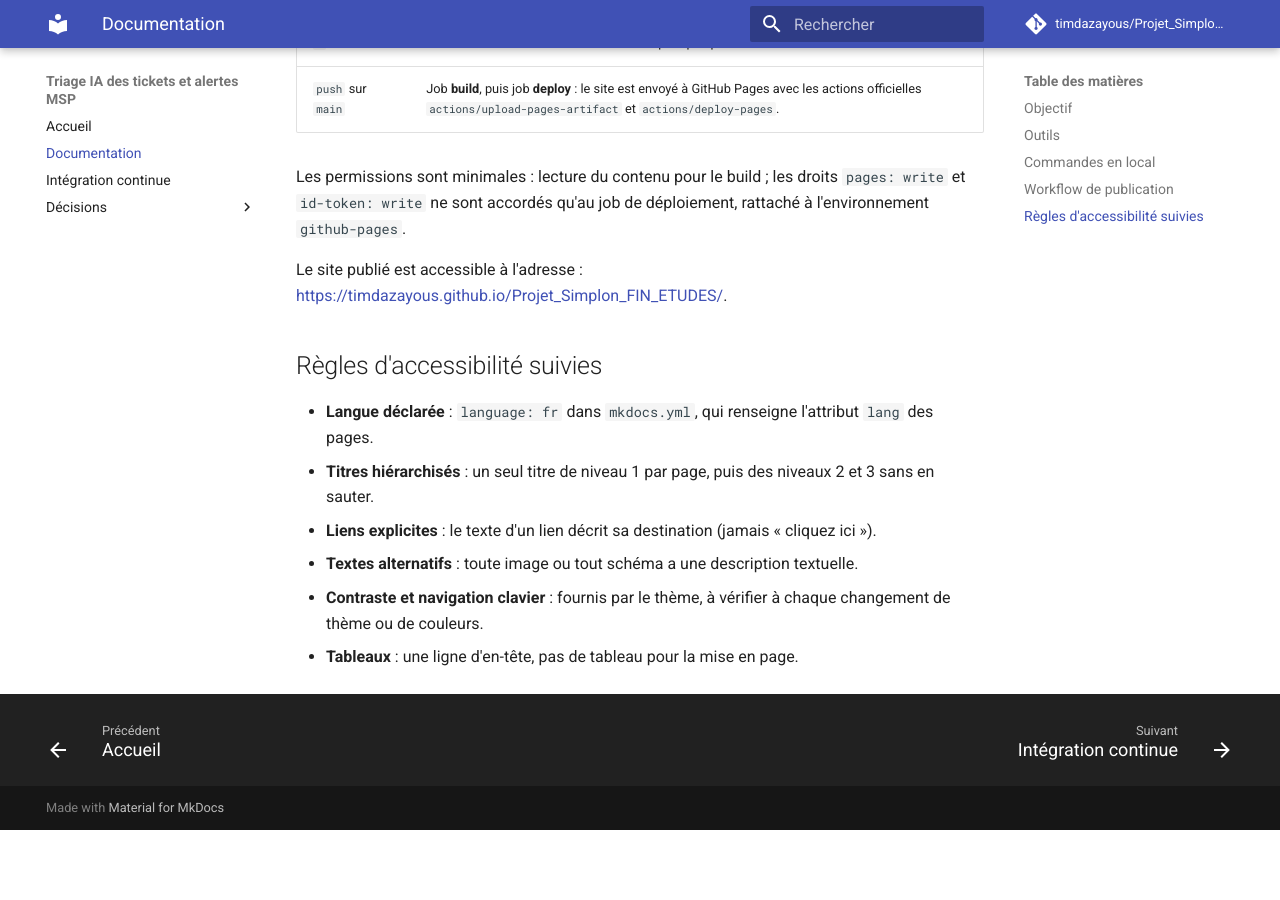
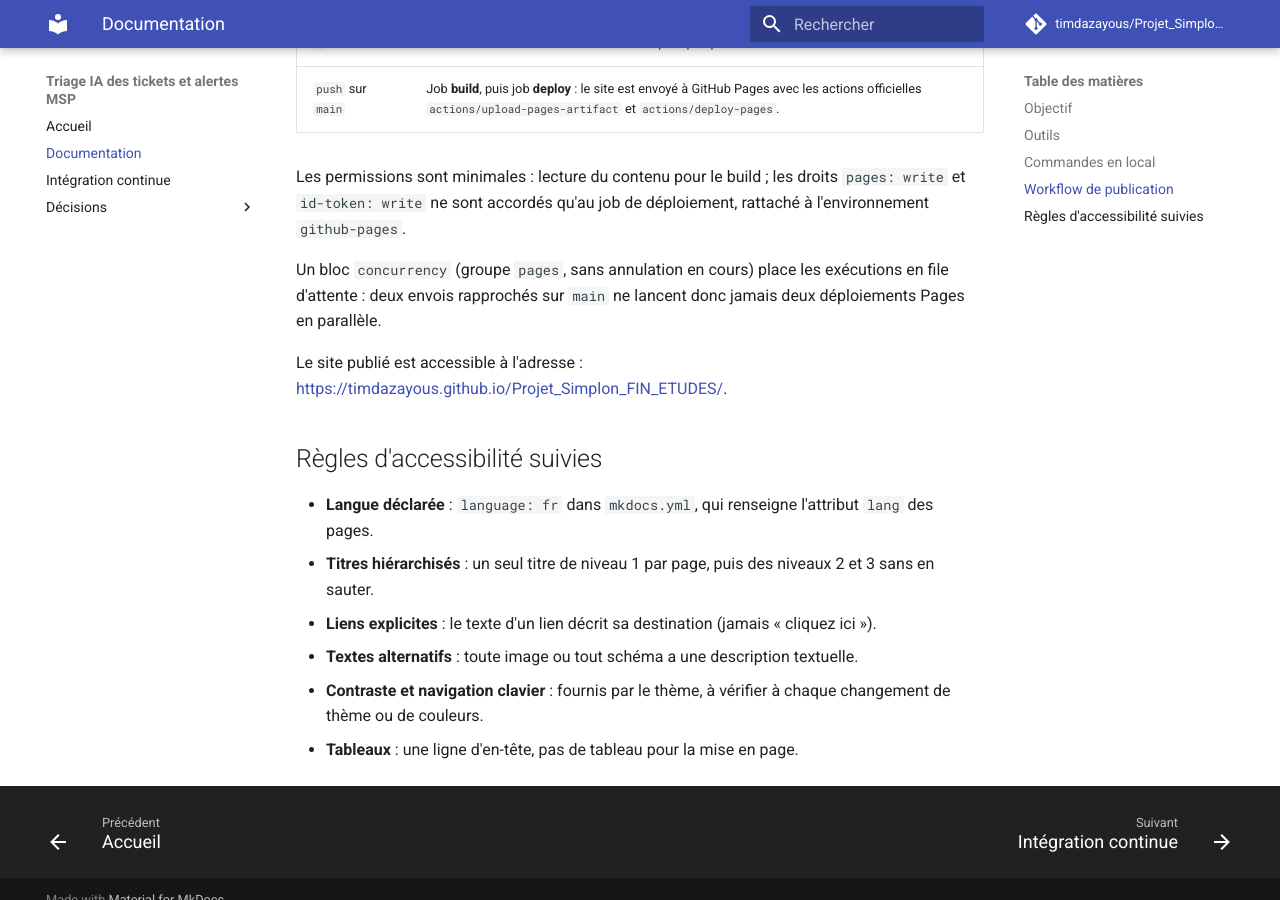
Before and after one commit to timdazayous/Projet_Simplon_FIN_ETUDES, an MkDocs documentation site: the page built from docs/documentation.md, in a window 1280 px wide and 900 px high, scrolled down 1216 px. Built offline with MkDocs 1.6.1 and Material for MkDocs 9.7.7, drawn with Linux system fonts in a browser that asks for light colours; comment, search, counter and statistics services are not loaded; before the commit the page ends 2046 px from its top, so only the background shows below that.

Commit message:
Évite les déploiements Pages concurrents
Co-Authored-By: Claude Sonnet 5.5 <noreply@anthropic.com>

```diff
--- a/docs/documentation.md
+++ b/docs/documentation.md
@@ -33,6 +33,8 @@ Le fichier `.github/workflows/docs.yml` définit deux jobs.
 
 Les permissions sont minimales : lecture du contenu pour le build ; les droits `pages: write` et `id-token: write` ne sont accordés qu'au job de déploiement, rattaché à l'environnement `github-pages`.
 
+Un bloc `concurrency` (groupe `pages`, sans annulation en cours) place les exécutions en file d'attente : deux envois rapprochés sur `main` ne lancent donc jamais deux déploiements Pages en parallèle.
+
 Le site publié est accessible à l'adresse : <https://timdazayous.github.io/Projet_Simplon_FIN_ETUDES/>.
 
 ## Règles d'accessibilité suivies
```
Also changed, not shown: 1 other file.
